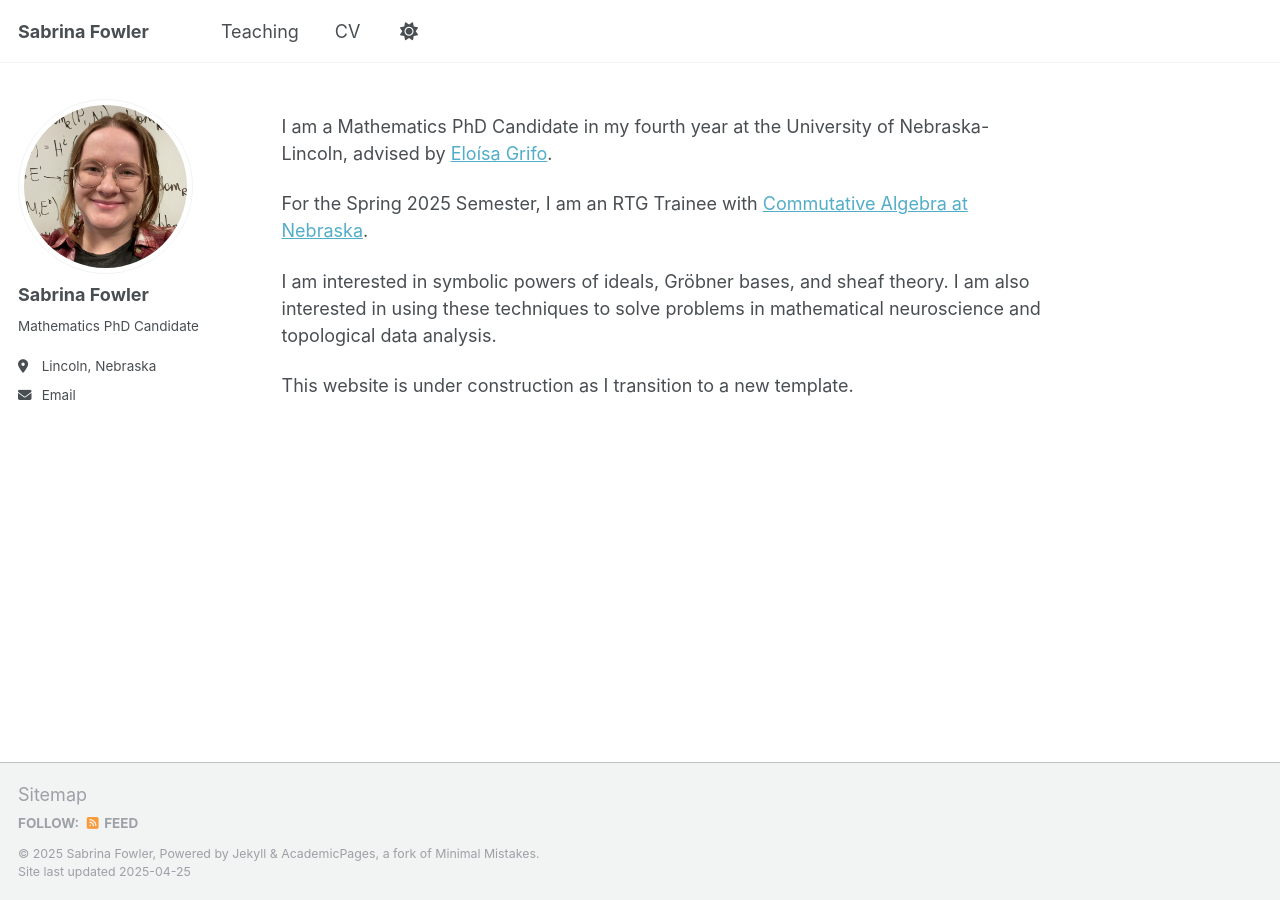
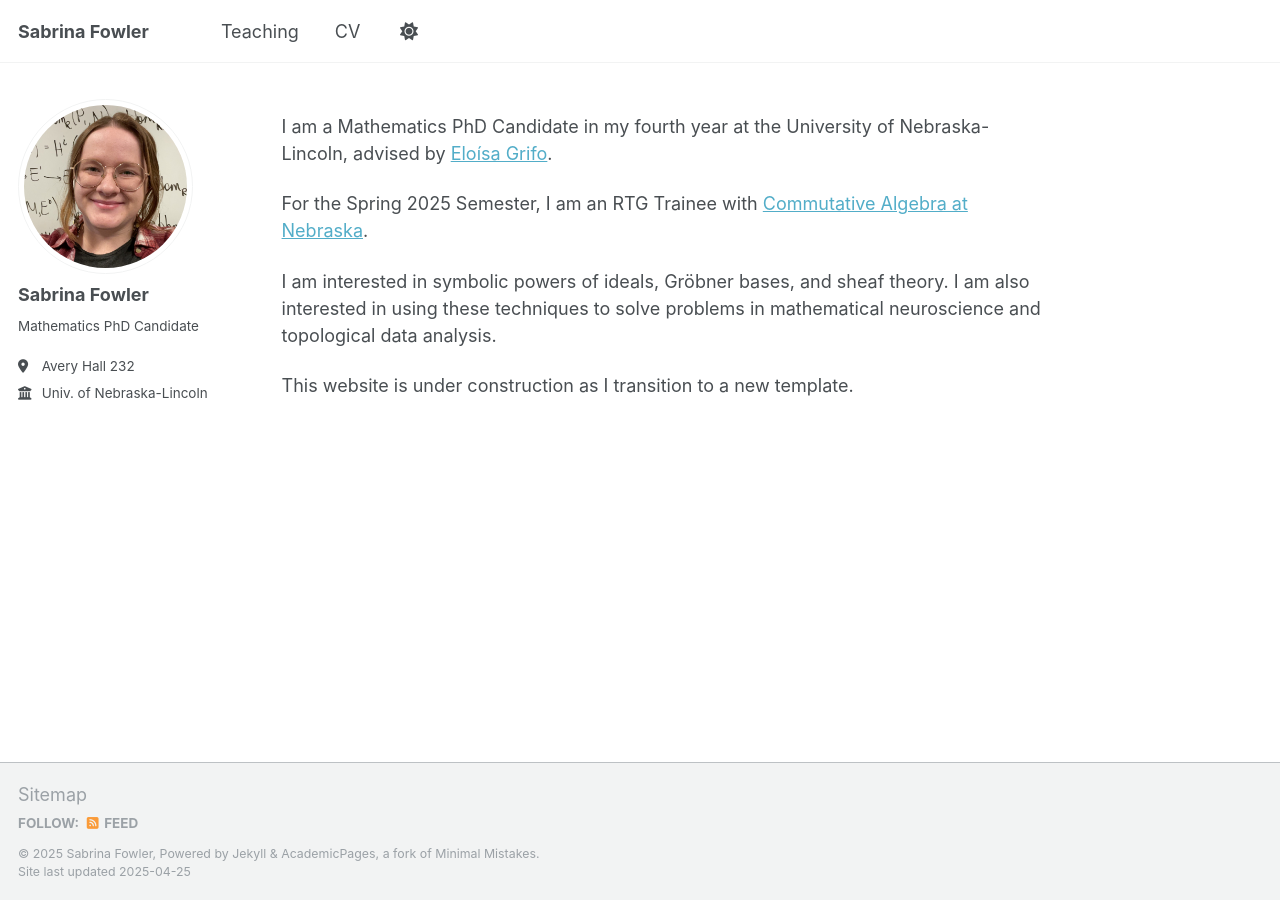
Before and after one commit to sabrinafowler/sabrinafowler.github.io, a Jekyll site: the page built from _pages/about.md, in a window 1280 px wide. Built offline with Jekyll 4.4.1, drawn with Linux system fonts in a browser that asks for light colours.

Commit message:
sidebar updates

```diff
--- a/_config.yml
+++ b/_config.yml
@@ -26,10 +26,10 @@ author:
   name             : "Sabrina Fowler"
   pronouns         : # "she/her"
   bio              : "Mathematics PhD Candidate"
-  location         : "Lincoln, Nebraska"
-  employer         : # "University of Nebraska - Lincoln"
+  location         : "Avery Hall 232"
+  employer         : "Univ. of Nebraska-Lincoln"
   uri              : # URL
-  email            : "mailto:sfowler14@unl.edu"
+  email            : # "mailto:sfowler14@unl.edu"
 
   # Academic websites
   arxiv            : # URL - Update with the correct link to your profile
```
